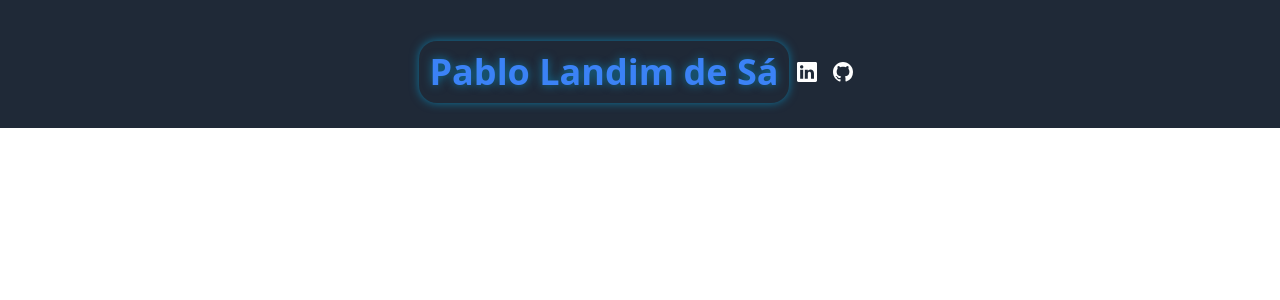
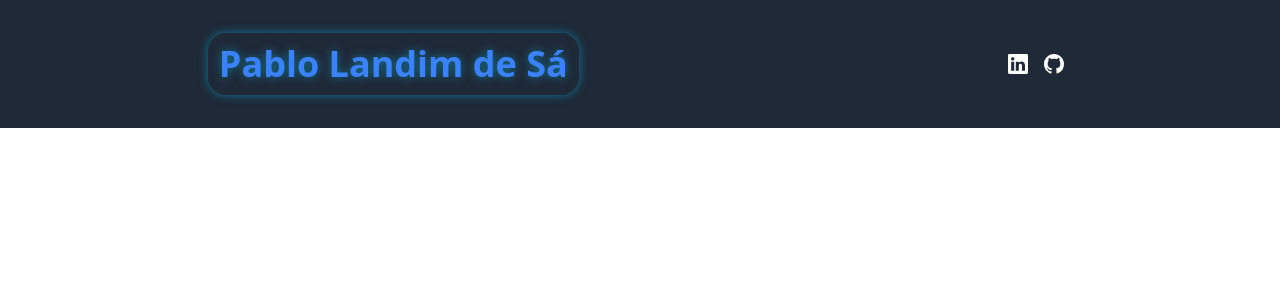
Before and after one commit to PabloLSa/my, a Next.js app: page / in a window 1280 px wide. Shown: the top 300 px of the page. Built offline with nearby package versions, Linux system fonts and the light colour scheme.

Commit message:
Header
deixando simétrico

```diff
--- a/components/Header.jsx
+++ b/components/Header.jsx
@@ -3,9 +3,8 @@ import { BsGithub, BsLinkedin } from 'react-icons/bs';
 
 const Header = () => {
   return (
-    <header className='bg-gray-800 flex flex-col justify-center items-center h-32 w-full'>
-      <div className="flex flex-col items-center mt-4 sm:flex-row sm:items-center sm:justify-between">
-        <div className="mb-2 sm:mb-0 sm:mr-auto">
+    <header className='bg-gray-800 flex justify-center items-center h-32 w-full'>
+      <div className="flex items-center justify-between w-full max-w-4xl px-4">
         <h1 className='text-blue-500 text-4xl font-bold text-center'
           style={{
             textShadow: '0px 0px 10px rgba(0, 191, 255, 0.5)',
@@ -15,8 +14,7 @@ const Header = () => {
           }}>
           Pablo Landim de Sá
         </h1>
-        </div>
-        <div className="flex justify-start sm:justify-end">
+        <div className="flex items-center justify-end">
           <a href='https://www.linkedin.com/in/pablolandimdesadev/'
             target="_blank" rel="noreferrer"
             className='text-white mx-2 text-xl'>
@@ -35,6 +33,7 @@ const Header = () => {
 
 
 
+
   );
 }
 
```
Lines whose indentation alone changed are shown as unchanged.
